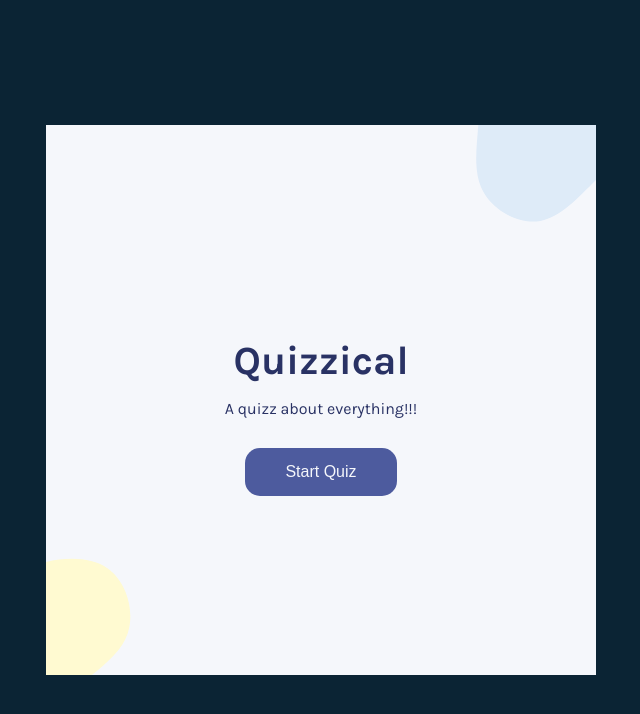
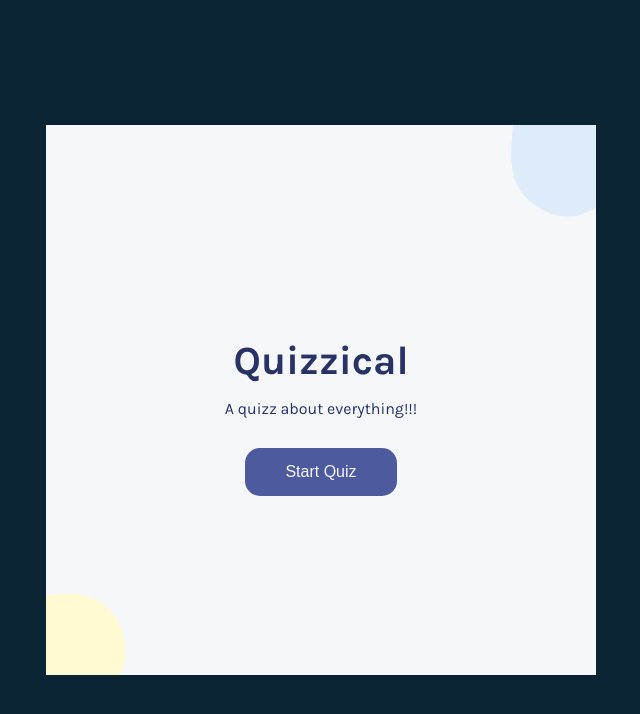
Before and after one commit to TwickE/Quizzical, a React (Vite) app: page / in a window 1280 px wide. Shown: the top 714 px of the page, without its empty margins (319-959 px from the left). Built offline with nearby package versions, Linux system fonts and the light colour scheme.

Commit message:
Made the website responsive

```diff
--- a/src/index.css
+++ b/src/index.css
@@ -21,21 +21,21 @@ main {
 }
 
 .blob1 {
-    width: 250px;
+    width: 300px;
     height: 250px;
     position: absolute;
-    top: -40%;
-    left: 130%;
-    transform: translate(-130%, 40%);
+    top: 0;
+    right: 0;
+    transform: translate(50%, -50%);
 }
 
 .blob2 {
-    width: 250px;
+    width: 300px;
     height: 250px;
     position: absolute;
-    top: 130%;
-    left: -40%;
-    transform: translate(40%, -130%);
+    bottom: 0;
+    left: 0;
+    transform: translate(-50%, 50%);
 }
 
 .container-start-game {
@@ -142,3 +142,10 @@ main {
     font-weight: normal;
     cursor: pointer;
 }
+
+@media only screen and (max-width: 600px), only screen and (max-height: 600px) {
+    main {
+        width: 100%;
+        height: 100%;
+    }
+}
```
